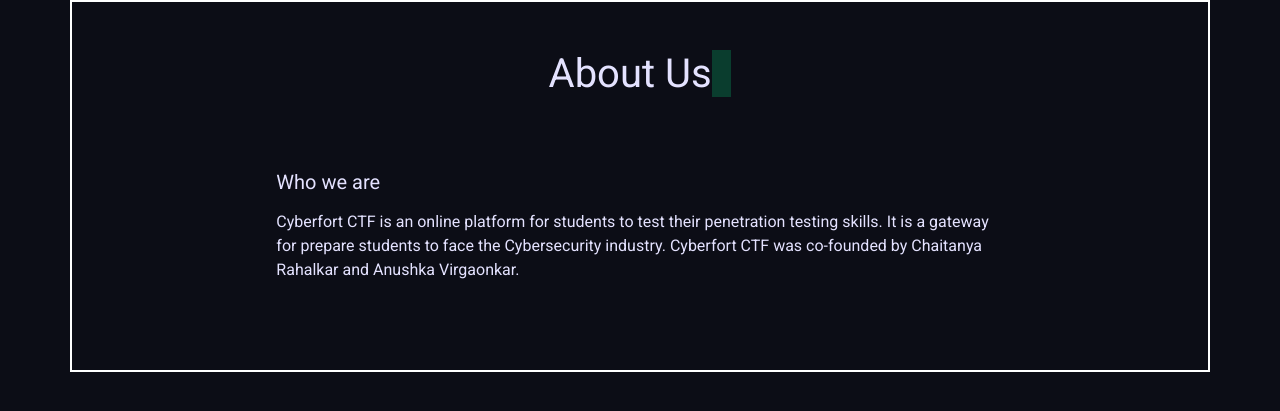
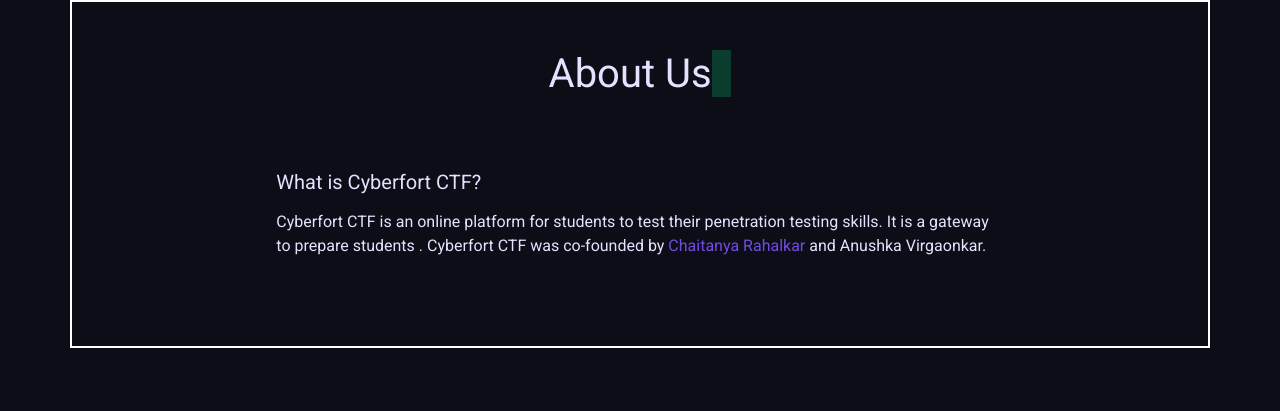
Before and after one commit to chaitanyarahalkar/Cyberfort-CTF-Website, a Django app: page /about/ in a window 1280 px wide. Shown: the part 72-483 px from the top of the page. Run offline with Django 3.2, Linux system fonts and the light colour scheme; some libraries are stand-ins or nearby versions; some web fonts are replaced.

Commit message:
Update aboutus

```diff
--- a/app/templates/app/about.html
+++ b/app/templates/app/about.html
@@ -46,9 +46,9 @@
     <div class="col-md-8 order-md-2">
 
 
-      <h5 class="mb-3">Who we are</h5>
-      <p> Cyberfort CTF is an online platform for students to test their penetration testing skills. It is a gateway for prepare students to face the Cybersecurity industry.
-        Cyberfort CTF was co-founded by Chaitanya Rahalkar and Anushka Virgaonkar.
+      <h5 class="mb-3">What is Cyberfort CTF?</h5>
+      <p> Cyberfort CTF is an online platform for students to test their penetration testing skills. It is a gateway to prepare students .
+        Cyberfort CTF was co-founded by <a href="https://chaitanyarahalkar.tech">Chaitanya Rahalkar</a> and Anushka Virgaonkar.
 
     </div>
     <div class="col-md-2 order-md-1"></div>
```
